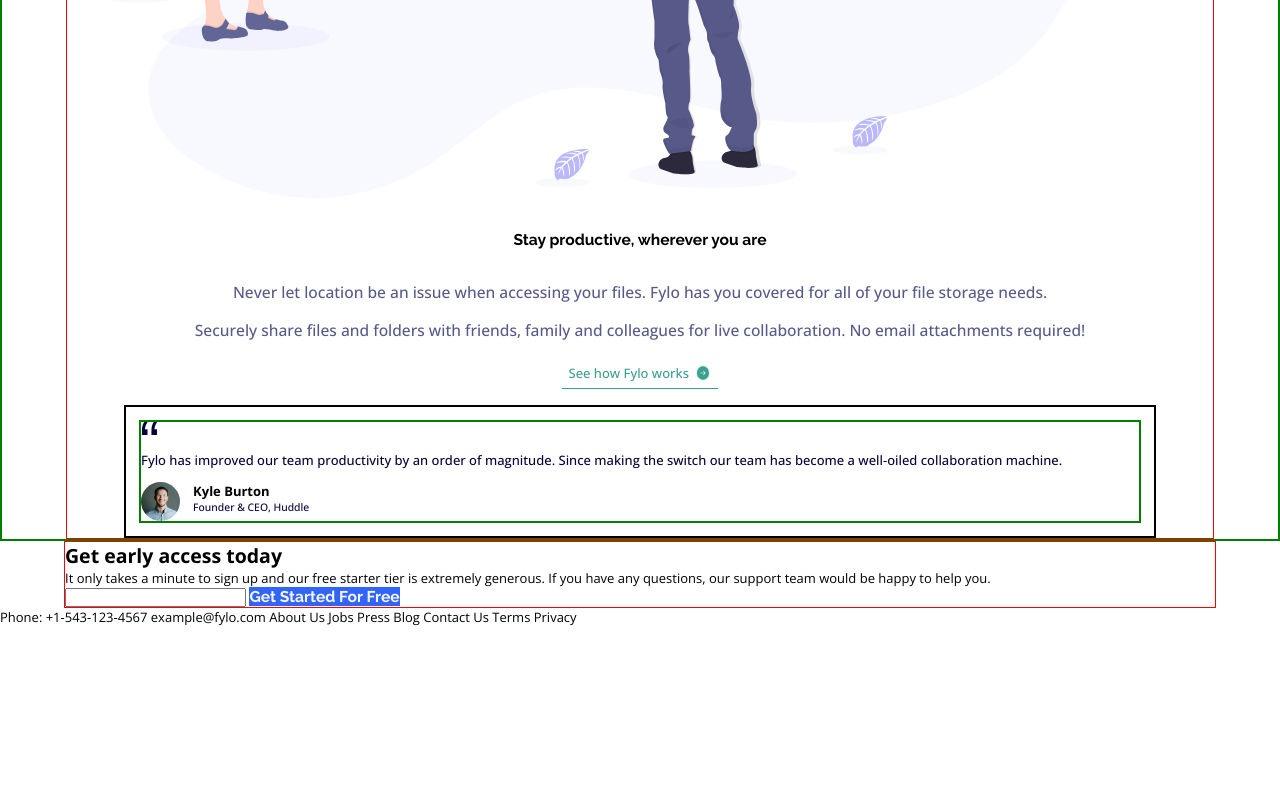
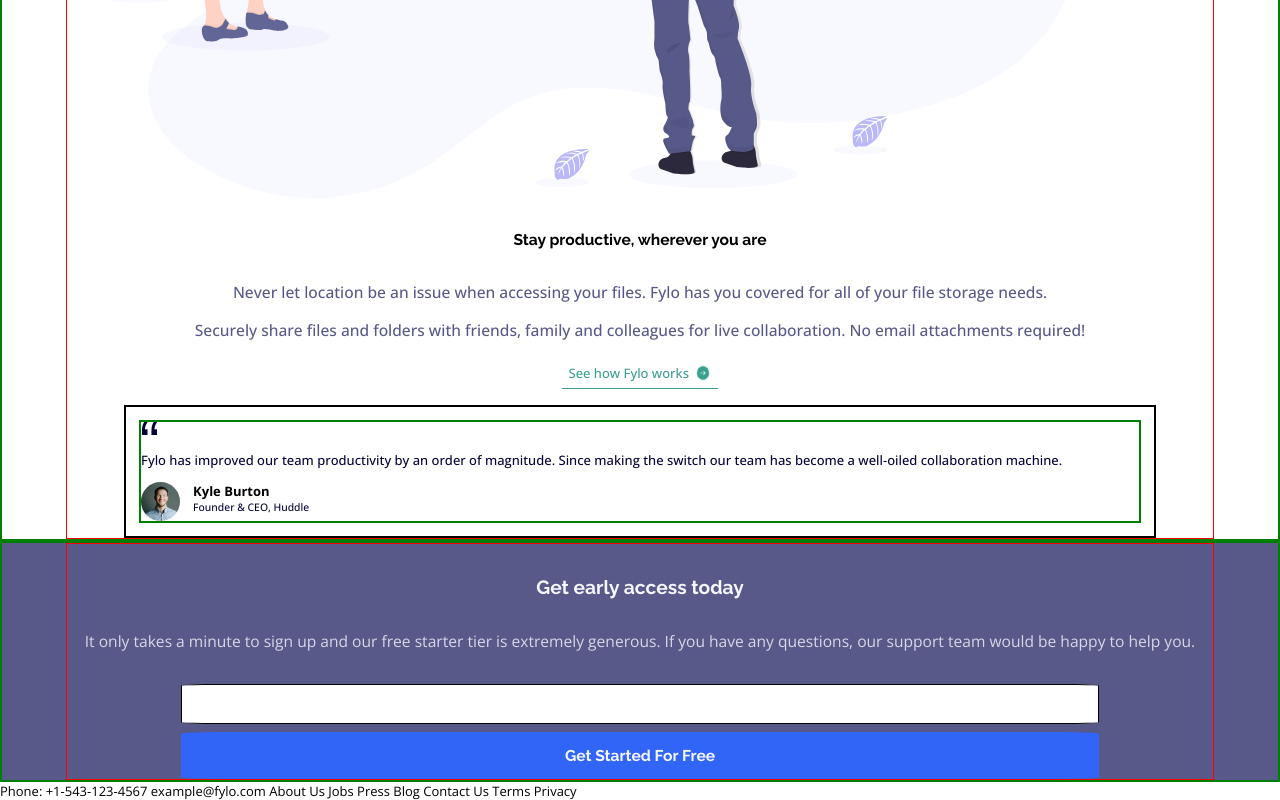
Before and after one commit to calvindalenta/fylo-landing-page-with-two-column-layout, a plain HTML site: page index.html in a window 1280 px wide. Shown: the part 1873-2673 px from the top of the page. Before the commit the page ends 2499 px from the top, so only its background shows below. Drawn offline with nearby package versions, Linux system fonts and the light colour scheme.

Commit message:
Add third-section

```diff
--- /dev/null
+++ b/scss/components/_third-section.scss
@@ -0,0 +1,43 @@
+.third-section {
+    text-align: center;
+    background-color: $desaturated-blue;
+
+    border: 2px solid green;
+
+    &__title {
+        font-family: 'Raleway';
+        font-size: 1.2rem;
+        font-weight: 700;
+        color: $light-grayish-blue;
+        margin-block: 2rem;
+    }
+
+    &__desc {
+        font-size: 1.2em;
+        font-weight: 400;
+        color: hsl-with-opacity($light-grayish-blue, 0.8);
+
+        margin-block: 2rem;
+    }
+
+    &__input, &__button {
+        display: block;
+        width: 80%;
+        height: 3em;
+        margin: auto;
+
+        border-radius: 4%;
+
+        // margin-block: 1rem;
+    }
+
+    &__input {
+        margin-bottom: 0.5rem;
+        border: 1px solid black;
+
+        &::placeholder {
+            padding: 5%;
+            color: $light-gray;
+        }
+    }
+}
--- a/scss/main.scss
+++ b/scss/main.scss
@@ -10,6 +10,7 @@
 @import 'components/nav';
 @import 'components/first-section';
 @import 'components/second-section';
+@import 'components/third-section';
 @import 'components/button';
 @import 'components/card';
 @import 'components/call';
```
Also changed, not shown: main.css.
